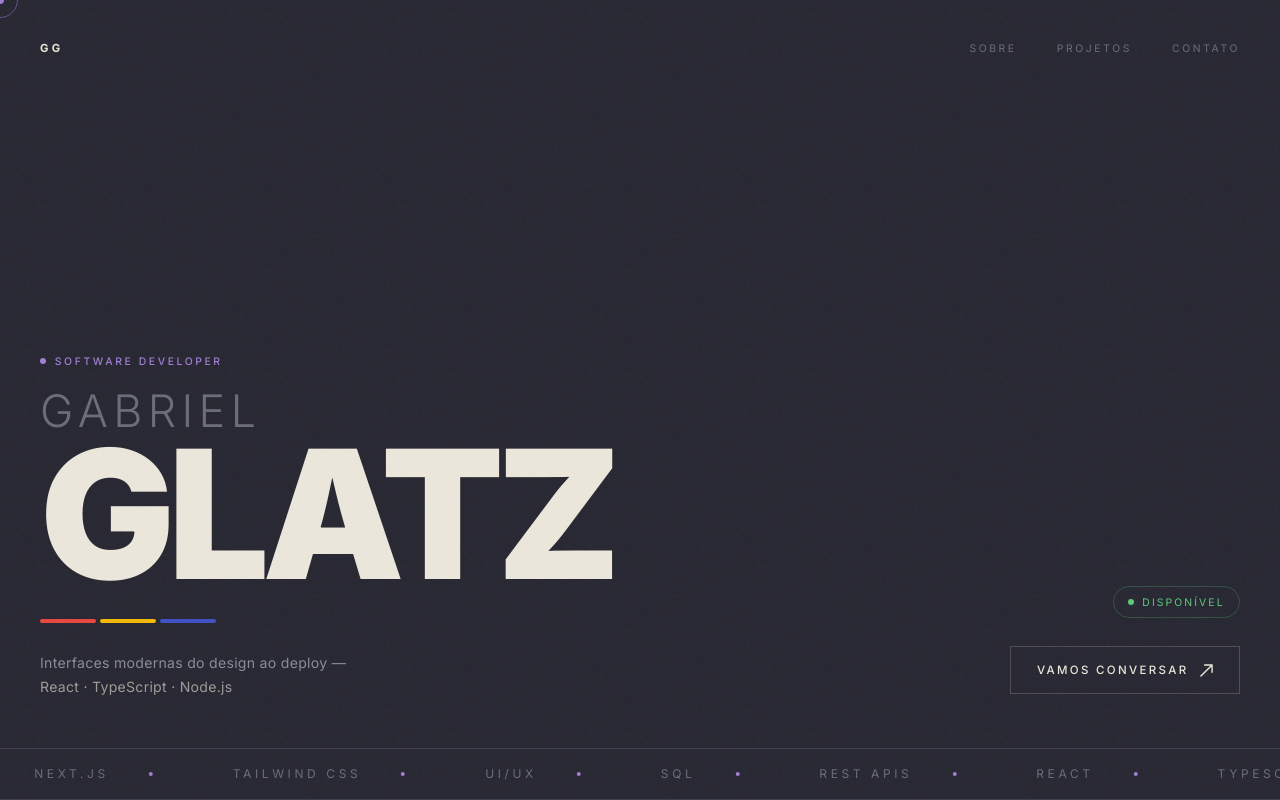
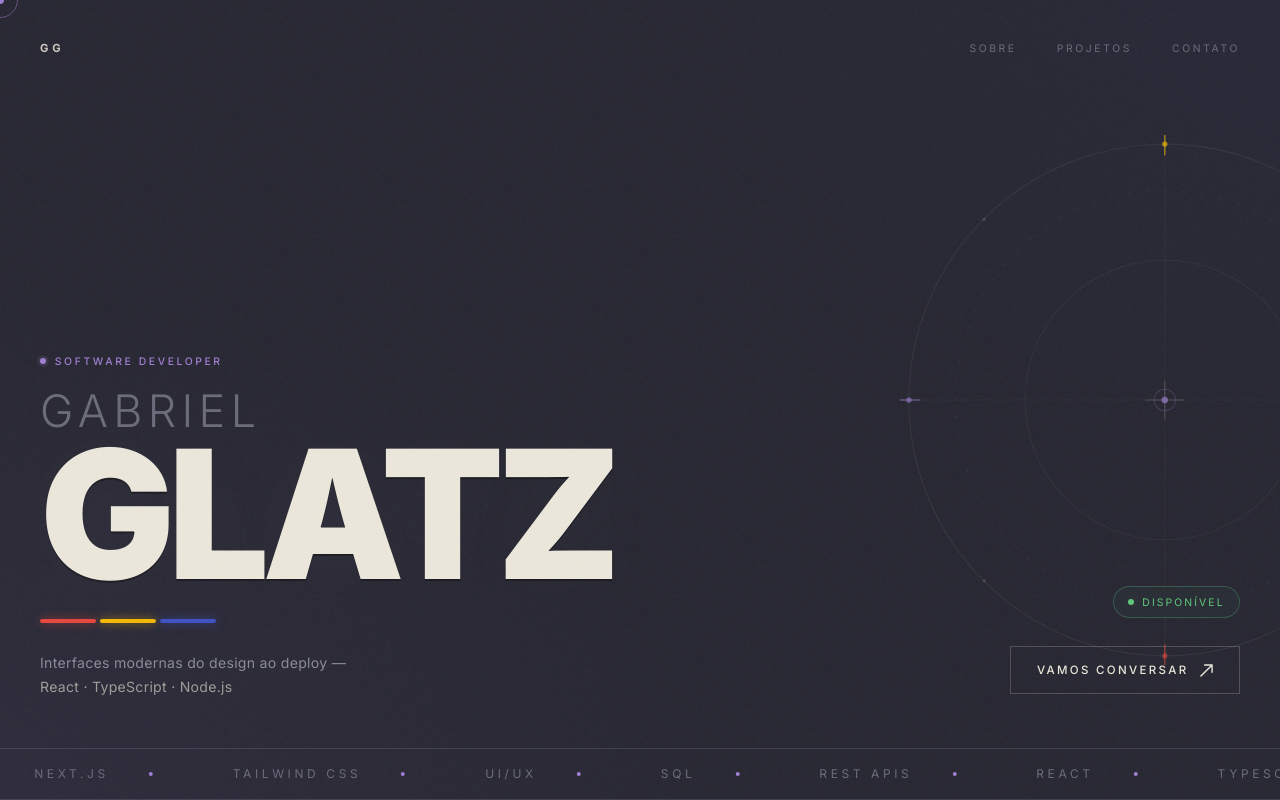
Before and after one commit to glatztp/portifolio, a Next.js app: page / in a window 1280 px wide. Shown: the top 800 px of the page. Built offline with nearby package versions, Linux system fonts and the light colour scheme.

Commit message:
feat: add decorative shapes and animations to hero section; enhance visual elements and transitions

```diff
--- a/src/app/globals.css
+++ b/src/app/globals.css
@@ -215,6 +215,56 @@ body {
   overflow: hidden;
 }
 
+.hero-section::before {
+  content: "";
+  position: absolute;
+  bottom: -5%;
+  left: -15%;
+  width: 75%;
+  height: 75%;
+  background: radial-gradient(
+    ellipse at bottom left,
+    rgba(160, 126, 212, 0.07) 0%,
+    transparent 68%
+  );
+  pointer-events: none;
+  z-index: 0;
+}
+
+.hero-section::after {
+  content: "";
+  position: absolute;
+  top: 0;
+  right: -5%;
+  width: 55%;
+  height: 60%;
+  background: radial-gradient(
+    ellipse at top right,
+    rgba(61, 79, 196, 0.04) 0%,
+    transparent 65%
+  );
+  pointer-events: none;
+  z-index: 0;
+}
+
+/* ── Decorative geometric shape ── */
+.hero-deco {
+  position: absolute;
+  right: -12%;
+  top: 50%;
+  transform: translateY(-50%);
+  width: clamp(300px, 42vw, 560px);
+  aspect-ratio: 1;
+  pointer-events: none;
+  z-index: 1;
+  opacity: 0.9;
+}
+
+.hero-deco svg {
+  width: 100%;
+  height: 100%;
+}
+
 /* ── Image trail ── */
 .hero-trail {
   position: absolute;
@@ -271,14 +321,21 @@ body {
   display: flex;
   align-items: center;
   justify-content: space-between;
+  z-index: 3;
 }
 
 .hero-nav__brand {
   font-size: 0.7rem;
-  letter-spacing: 0.3em;
+  letter-spacing: 0.35em;
   text-transform: uppercase;
   color: var(--fg);
   font-weight: 700;
+  opacity: 0.85;
+  transition: opacity 0.2s;
+}
+
+.hero-nav__brand:hover {
+  opacity: 1;
 }
 
 .hero-nav__links {
@@ -307,6 +364,8 @@ body {
   gap: 2rem;
   margin-top: auto;
   padding-bottom: 3rem;
+  position: relative;
+  z-index: 2;
 }
 
 .hero-left {
@@ -342,6 +401,12 @@ body {
   border-radius: 50%;
   background: var(--accent);
   flex-shrink: 0;
+  animation: pulse-role 3s ease-in-out infinite;
+}
+
+@keyframes pulse-role {
+  0%, 100% { box-shadow: 0 0 0 0 rgba(160, 126, 212, 0.45); }
+  50%       { box-shadow: 0 0 0 4px rgba(160, 126, 212, 0); }
 }
 
 /* ── Headline ── */
@@ -366,6 +431,9 @@ body {
   color: var(--fg);
   line-height: 0.85;
   letter-spacing: -0.04em;
+  text-shadow:
+    0 2px 0 rgba(0, 0, 0, 0.35),
+    0 0 80px rgba(237, 232, 220, 0.035);
 }
 
 /* ── Stripe bar ── */
@@ -381,6 +449,18 @@ body {
   width: 3.5rem;
   border-radius: 2px;
   transform-origin: left center;
+}
+
+.hero-stripe:nth-child(1) {
+  box-shadow: 0 0 10px rgba(232, 69, 60, 0.55);
+}
+
+.hero-stripe:nth-child(2) {
+  box-shadow: 0 0 10px rgba(245, 184, 0, 0.55);
+}
+
+.hero-stripe:nth-child(3) {
+  box-shadow: 0 0 10px rgba(61, 79, 196, 0.65);
 }
 
 /* ── Desc ── */
@@ -427,9 +507,12 @@ body {
   letter-spacing: 0.2em;
   text-transform: uppercase;
   color: #5ec97a;
-  border: 1px solid rgba(94, 201, 122, 0.25);
+  border: 1px solid rgba(94, 201, 122, 0.28);
   padding: 0.45rem 0.9rem;
   border-radius: 100px;
+  background: rgba(94, 201, 122, 0.04);
+  backdrop-filter: blur(8px);
+  -webkit-backdrop-filter: blur(8px);
 }
 
 .hero-available__dot {
@@ -460,13 +543,19 @@ body {
   letter-spacing: 0.2em;
   text-transform: uppercase;
   color: var(--fg);
-  border: 1px solid rgba(237, 232, 220, 0.2);
+  border: 1px solid rgba(237, 232, 220, 0.22);
   padding: 0.9rem 1.6rem;
   position: relative;
   overflow: hidden;
-  transition: color 0.3s;
+  transition: color 0.3s, box-shadow 0.35s;
   text-decoration: none;
   font-weight: 500;
+  box-shadow: inset 0 0 0 0 transparent;
+}
+
+.hero-cta:focus-visible {
+  outline: 1px solid rgba(237, 232, 220, 0.5);
+  outline-offset: 3px;
 }
 
 .hero-cta::before {
@@ -482,6 +571,7 @@ body {
 
 .hero-cta:hover {
   color: #fff;
+  box-shadow: 0 0 22px rgba(61, 79, 196, 0.35);
 }
 .hero-cta:hover::before {
   transform: scaleX(1);
--- a/src/features/hero/Hero.tsx
+++ b/src/features/hero/Hero.tsx
@@ -51,6 +51,78 @@ export default function Hero({ started }: { started: boolean }) {
           ))}
         </div>
       </motion.nav>
+
+      {/* ── Decorative shape ─────────────────────────────── */}
+      <motion.div
+        className="hero-deco"
+        aria-hidden="true"
+        initial={{ opacity: 0 }}
+        animate={started ? { opacity: 1 } : {}}
+        transition={{ duration: 1.4, delay: 0.5 }}
+      >
+        <svg viewBox="0 0 500 500" fill="none" xmlns="http://www.w3.org/2000/svg">
+          {/* Outer ring */}
+          <circle cx="250" cy="250" r="238" stroke="rgba(237,232,220,0.07)" strokeWidth="1" />
+
+          {/* Rotating dashed ring (counter-clockwise) */}
+          <g>
+            <animateTransform
+              attributeName="transform"
+              type="rotate"
+              from="360 250 250"
+              to="0 250 250"
+              dur="120s"
+              repeatCount="indefinite"
+            />
+            <circle cx="250" cy="250" r="238" stroke="rgba(61,79,196,0.07)" strokeWidth="1" strokeDasharray="1 28" />
+          </g>
+
+          {/* Mid dashed ring (clockwise) */}
+          <g>
+            <animateTransform
+              attributeName="transform"
+              type="rotate"
+              from="0 250 250"
+              to="360 250 250"
+              dur="80s"
+              repeatCount="indefinite"
+            />
+            <circle cx="250" cy="250" r="195" stroke="rgba(160,126,212,0.1)" strokeWidth="1" strokeDasharray="3 14" />
+          </g>
+
+          {/* Inner solid ring */}
+          <circle cx="250" cy="250" r="130" stroke="rgba(237,232,220,0.05)" strokeWidth="1" />
+
+          {/* Axis lines */}
+          <line x1="12" y1="250" x2="488" y2="250" stroke="rgba(237,232,220,0.035)" strokeWidth="1" />
+          <line x1="250" y1="12" x2="250" y2="488" stroke="rgba(237,232,220,0.035)" strokeWidth="1" />
+
+          {/* Tick marks at compass points */}
+          <line x1="250" y1="4"   x2="250" y2="22"  stroke="rgba(245,184,0,0.55)"   strokeWidth="1.5" strokeLinecap="round" />
+          <line x1="478" y1="250" x2="496" y2="250" stroke="rgba(61,79,196,0.55)"   strokeWidth="1.5" strokeLinecap="round" />
+          <line x1="250" y1="478" x2="250" y2="496" stroke="rgba(232,69,60,0.5)"    strokeWidth="1.5" strokeLinecap="round" />
+          <line x1="4"   y1="250" x2="22"  y2="250" stroke="rgba(160,126,212,0.5)"  strokeWidth="1.5" strokeLinecap="round" />
+
+          {/* Dots at compass edges */}
+          <circle cx="250" cy="12"  r="2.5" fill="rgba(245,184,0,0.65)" />
+          <circle cx="488" cy="250" r="2.5" fill="rgba(61,79,196,0.65)" />
+          <circle cx="250" cy="488" r="2.5" fill="rgba(232,69,60,0.55)" />
+          <circle cx="12"  cy="250" r="2.5" fill="rgba(160,126,212,0.55)" />
+
+          {/* 45° corner dots on outer ring */}
+          <circle cx="418" cy="82"  r="1.5" fill="rgba(237,232,220,0.15)" />
+          <circle cx="82"  cy="82"  r="1.5" fill="rgba(237,232,220,0.15)" />
+          <circle cx="418" cy="418" r="1.5" fill="rgba(237,232,220,0.15)" />
+          <circle cx="82"  cy="418" r="1.5" fill="rgba(237,232,220,0.15)" />
+
+          {/* Center crosshair */}
+          <line x1="232" y1="250" x2="268" y2="250" stroke="rgba(237,232,220,0.2)" strokeWidth="1" />
+          <line x1="250" y1="232" x2="250" y2="268" stroke="rgba(237,232,220,0.2)" strokeWidth="1" />
+          <circle cx="250" cy="250" r="10" stroke="rgba(160,126,212,0.22)" strokeWidth="1" />
+          <circle cx="250" cy="250" r="3"  fill="rgba(160,126,212,0.65)" />
+        </svg>
+      </motion.div>
+
 
       {/* ── Main grid ───────────────────────────────────────── */}
       <div className="hero-main">
```
